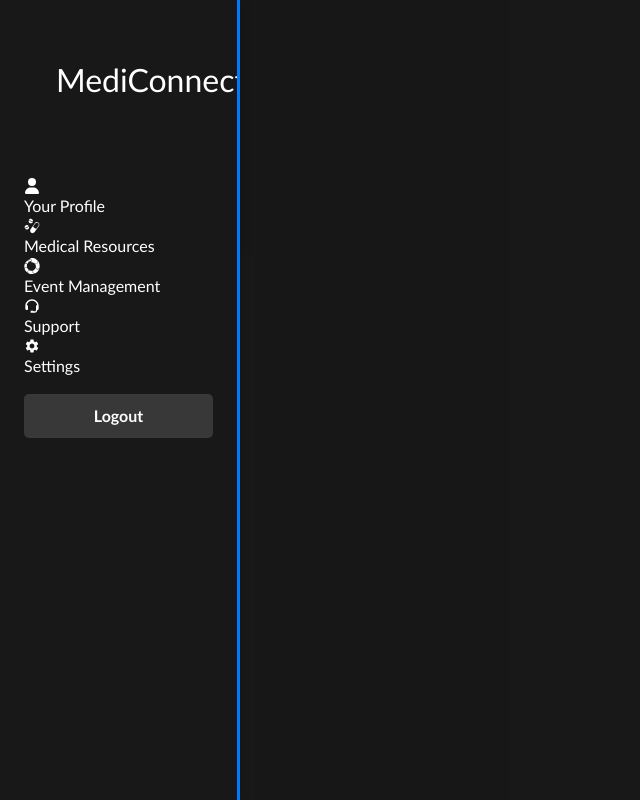
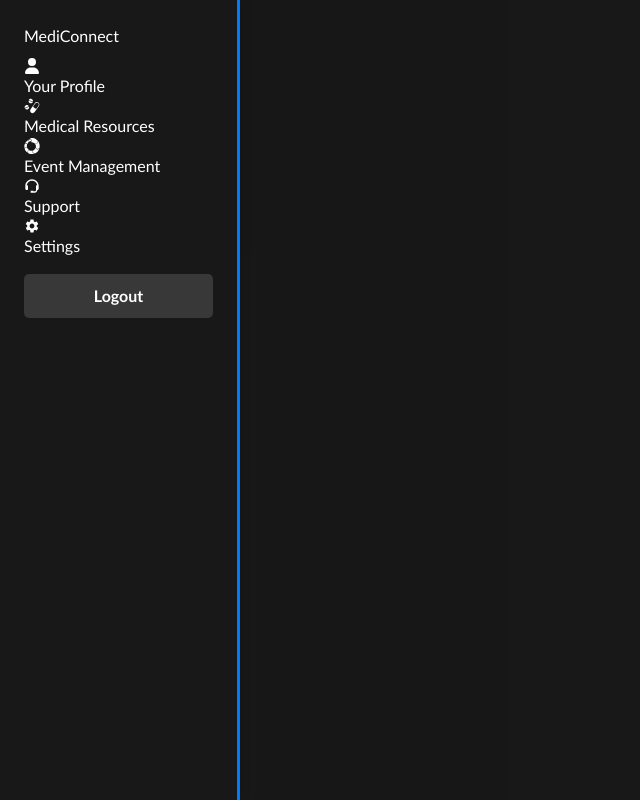
Before and after one commit to elisate/AI-based-health-care-support, a React (Vite) app: page /patient in a window 1280 px wide. Shown: the whole page, without its empty margins (0-640 px from the left). Built offline with nearby package versions, Linux system fonts and the light colour scheme.

Commit message:
fix this responsive

```diff
--- a/src/PatientDashboard/Patientsidebar.jsx
+++ b/src/PatientDashboard/Patientsidebar.jsx
@@ -14,9 +14,9 @@ const Patientsidebar = () => {
 
   return (
     <div className="flex flex-col">
-      <div className={`sidebar ${isSidebarVisible ? "block" : "hidden"} fixed top-0 left-0 h-full w-64 bg-white text-gray-700 p-6 transition-width duration-300 border-r-3 border-blue-500 shadow-lg overflow-y-auto`}>
-        <div className="topbar flex justify-between items-center mb-8 bg-blue-500 p-4">
-          <h3 className='text-blue-500 font-bold text-xl'>MediConnect</h3>
+      <div className={`sidebar ${isSidebarVisible ? "block" : "hidden"} fixed top-0 left-0 h-full w-64 bg-white text-gray-700 p-5 transition-width duration-300 border-r-3 border-blue-500 shadow-lg overflow-y-auto`}>
+        <div className=" flex justify-between items-center mb-12 text-blue-500 p-1">
+          <div className='text-blue-500 font-bold text-xl'>MediConnect</div>
         </div>
         <ul className="nav-list space-y-4">
           <Link to="patient-pro" className="nav-link flex items-center text-base font-bold text-gray-700 hover:bg-blue-500 hover:text-white p-3 rounded-md transition-colors">
```
